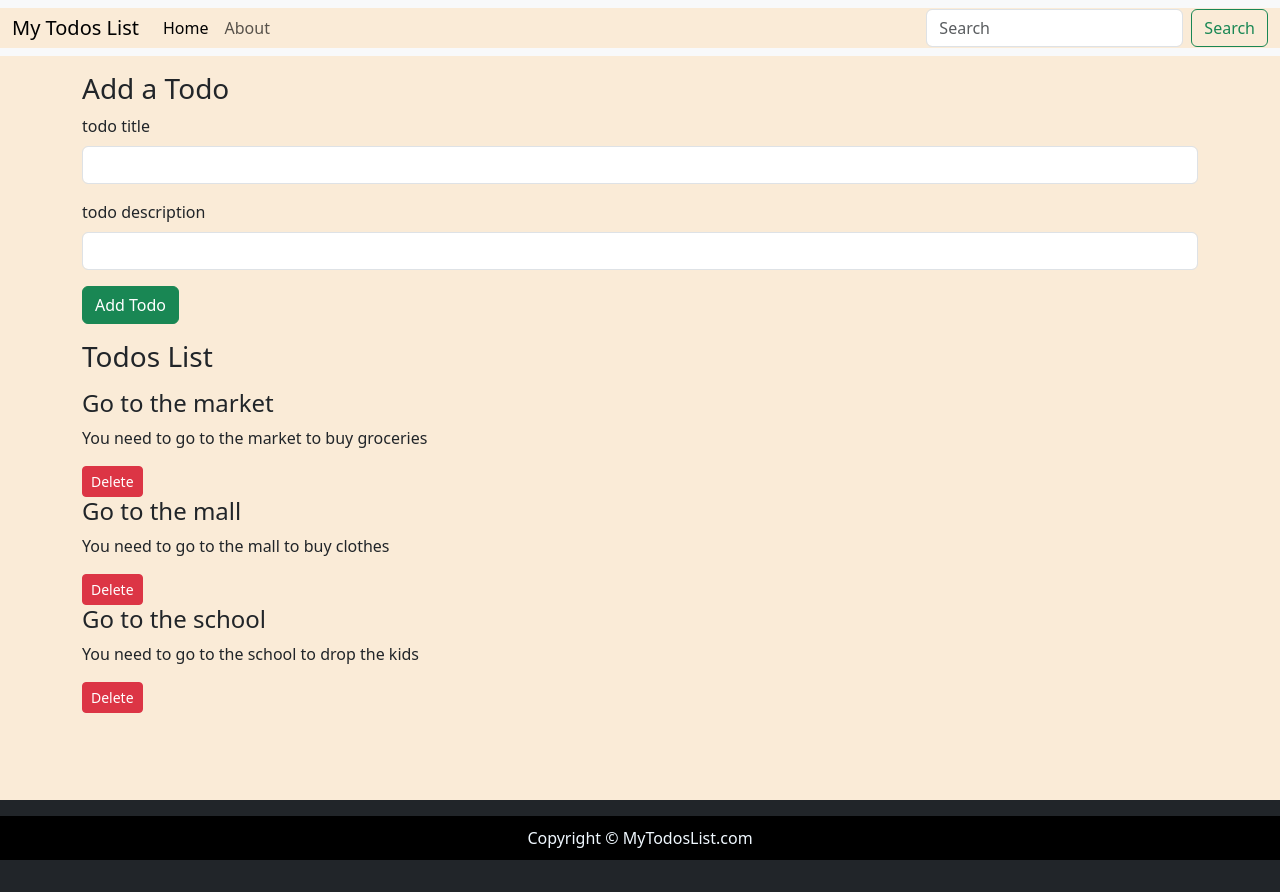
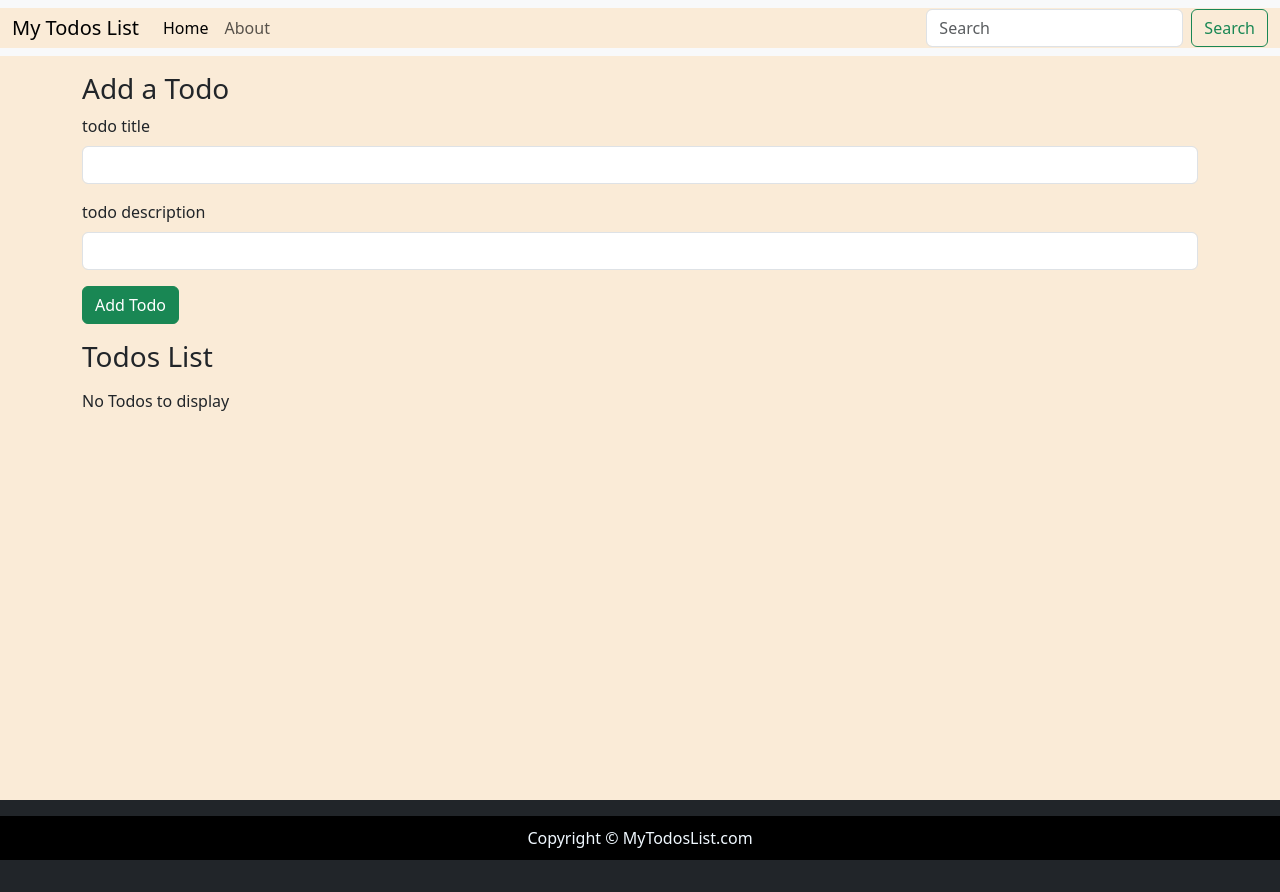
Before and after one commit to Vedikatoke/todos-list, a React (Create React App) app: page / in a window 1280 px wide. Built offline with nearby package versions, Linux system fonts and the light colour scheme.

Commit message:
Implement localStorage for todos management

```diff
--- a/src/App.js
+++ b/src/App.js
@@ -1,49 +1,61 @@
-import logo from './logo.svg';
 import './App.css';
 import Header from "./MyComponents/Header";
-import {Todos} from "./MyComponents/Todos";
-import {Footer} from "./MyComponents/Footer";
-import {Addtodo} from "./MyComponents/Addtodo";
-import React, { useState } from 'react';
+import { Todos } from "./MyComponents/Todos";
+import { Footer } from "./MyComponents/Footer";
+import { Addtodo } from "./MyComponents/Addtodo";
+import React, { useState, useEffect } from 'react';
 
 function App() {
+
+    // Load todos from localStorage when app starts
+    const [todos, setTodos] = useState(() => {
+        let savedTodos = localStorage.getItem("todos");
+        if (savedTodos) {
+            return JSON.parse(savedTodos);
+        } else {
+            return [];
+        }
+    });
+
+    // Save todos to localStorage whenever todos change
+    useEffect(() => {
+        localStorage.setItem("todos", JSON.stringify(todos));
+    }, [todos]);
+
+    // Delete function
     const onDelete = (todo) => {
-        console.log("I am onDelete of todo", todo);
-        let index=todos.indexOf(todo);
-        // deleting this way in react does not work
-        // todos.splice(index,1);
-        // console.log("deleted",todos);
-        setTodos(todos.filter((e)=>{
-            return e!==todo;
+        console.log("Deleting todo:", todo);
+        setTodos(todos.filter((e) => {
+            return e !== todo;
         }));
-    }
-    const [todos, setTodos] = useState([
-        {
-            sno:1,
-            title:"Go to the market",
-            desc:"You need to go to the market to buy groceries"
-        },
-        {
-            sno:2,
-            title:"Go to the mall",
-            desc:"You need to go to the mall to buy clothes"
+    };
 
-        },
-        {
-            sno:3,
-            title:"Go to the school",
-            desc:"You need to go to the school to drop the kids"
-        },
-    ]);
+    // Add function
+    const addTodo = (title, desc) => {
+        let sno;
+        if (todos.length === 0) {
+            sno = 1;
+        } else {
+            sno = todos[todos.length - 1].sno + 1;
+        }
 
-  return (
-     <>
-        <Header title="My Todos List" searchBar={true}/>
-        <Addtodo/>
-        <Todos todos={todos} onDelete={onDelete}/>
-        <Footer/>
-     </>
-      );
+        const myTodo = {
+            sno: sno,
+            title: title,
+            desc: desc
+        };
+
+        setTodos([...todos, myTodo]);
+    };
+
+    return (
+        <>
+            <Header title="My Todos List" searchBar={true} />
+            <Addtodo addTodo={addTodo} />
+            <Todos todos={todos} onDelete={onDelete} />
+            <Footer />
+        </>
+    );
 }
 
 export default App;
```
